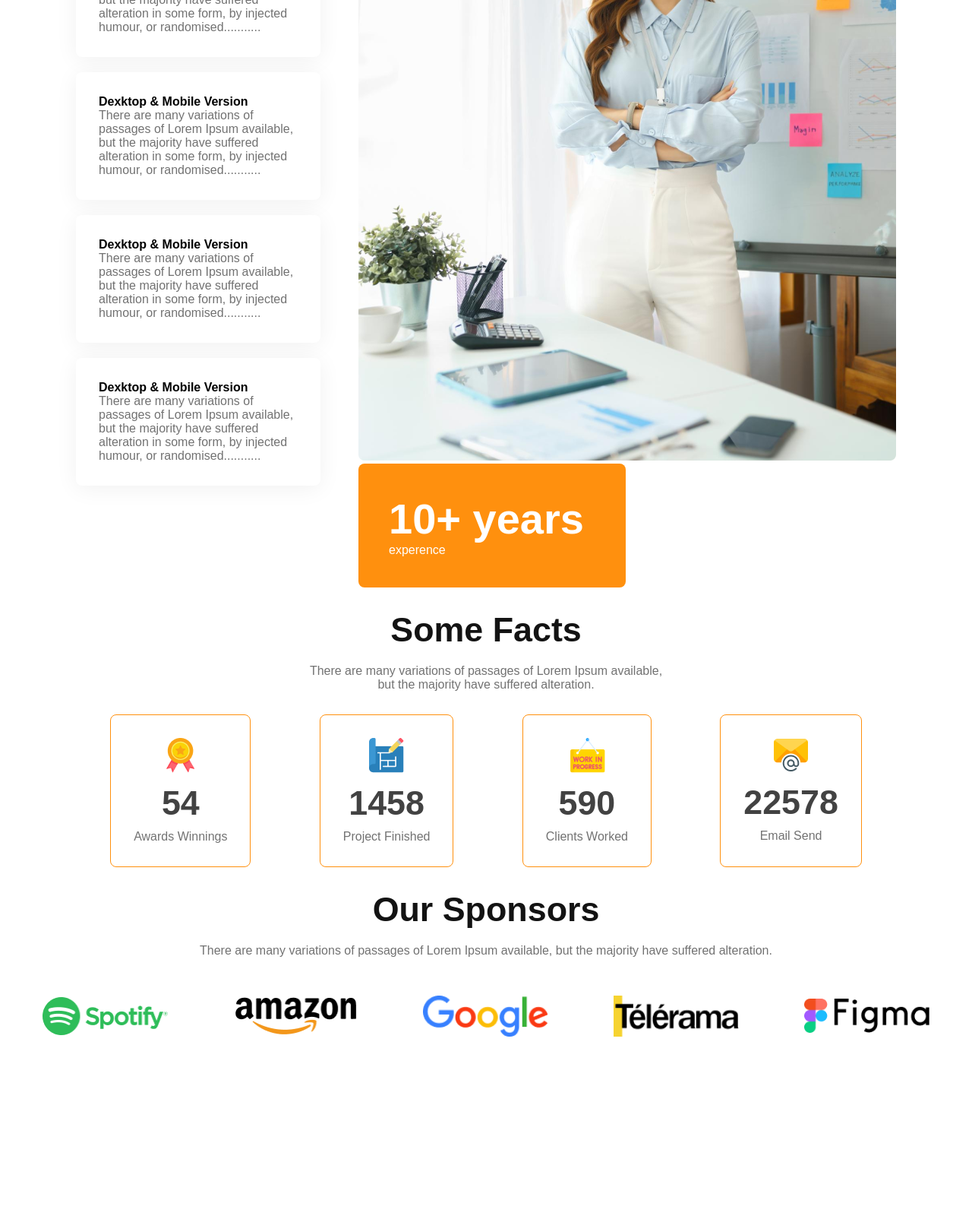
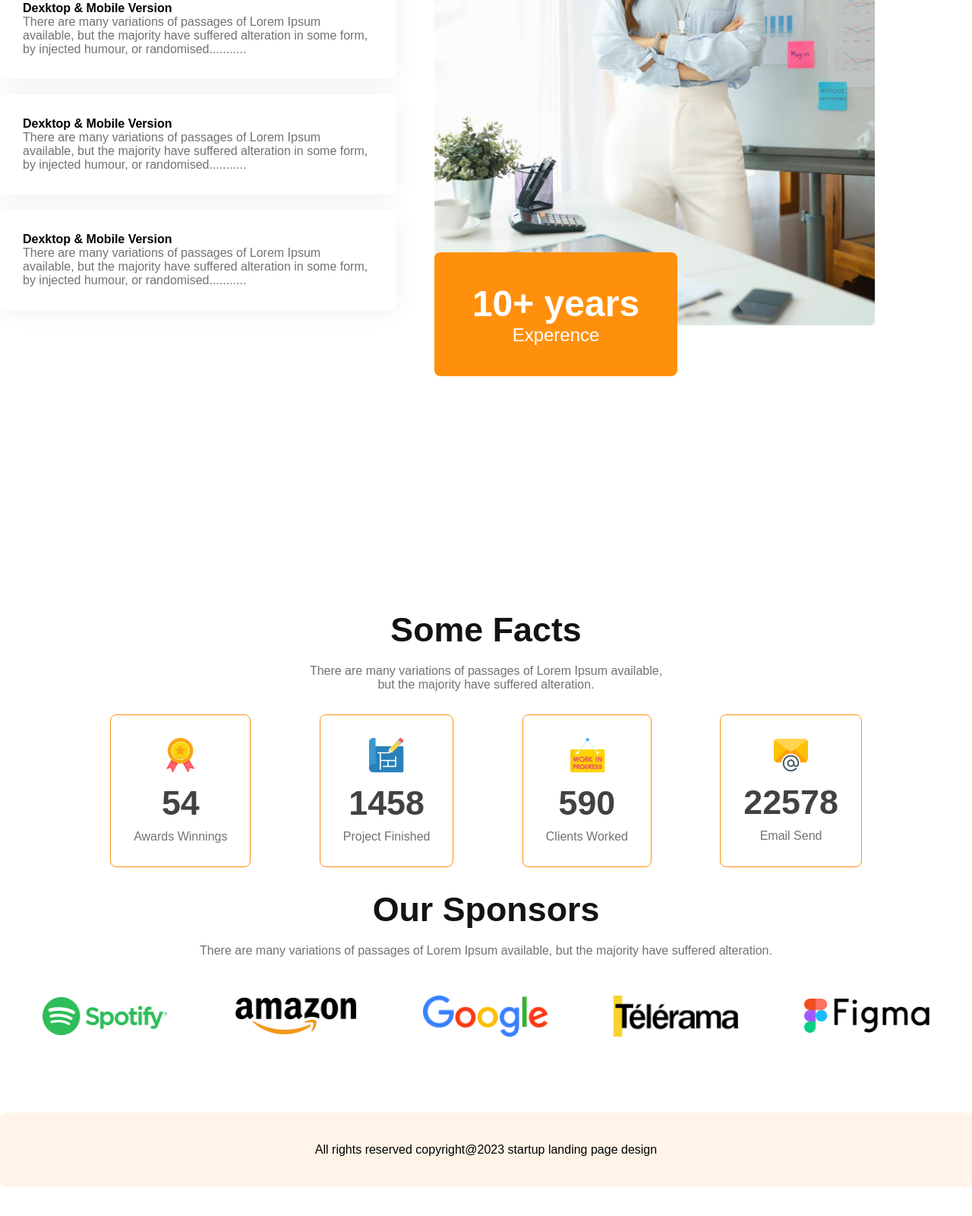
Before and after one commit to roxidev/g3-architects, a plain HTML site: page index.html in a window 1280 px wide. Shown: the part 2107-3707 px from the top of the page at 76% size. Before the commit the page ends 3471 px from the top, so only its background shows below. Drawn offline with Linux system fonts and the light colour scheme.

Commit message:
last commit

```diff
--- a/index.html
+++ b/index.html
@@ -105,7 +105,7 @@
           <img src="images/architect.png" alt="" />
           <div class="ten-years-badge">
             <h2>10+ years</h2>
-            <p>experence</p>
+            <p>Experence</p>
           </div>
         </div>
       </section>
@@ -157,6 +157,10 @@
         </div>
       </section>
     </main>
-    <footer></footer>
+    <footer>
+      <div class="footer">
+        <p>All rights reserved copyright@2023 startup landing page design</p>
+      </div>
+    </footer>
   </body>
 </html>
--- a/style.css
+++ b/style.css
@@ -114,9 +114,7 @@ main {
   margin-top: 100px;
   gap: 50px;
 }
-.feature-content {
-  margin-left: 100px;
-}
+
 .features .section-title {
   border-left: 5px solid #ff900e;
   padding-left: 10px;
@@ -128,18 +126,25 @@ main {
   padding: 30px;
   margin-bottom: 20px;
 }
-.feature-img {
-  margin-right: 100px;
+.feature-img img {
+  height: 70%;
 }
 .ten-years-badge {
   border-radius: 8px;
   background: #ff900e;
   color: #fff;
-  width: 17rem;
+  width: 15rem;
   padding: 40px;
+  text-align: center;
+  position: relative;
+  bottom: 100px;
 }
 .ten-years-badge h2 {
-  font-size: 3.5rem;
+  font-size: 3rem;
+  margin-top: 0;
+}
+.ten-years-badge p {
+  font-size: 1.5rem;
 }
 /* facts section */
 .facts {
@@ -179,6 +184,9 @@ main {
 .sponsors {
   text-align: center;
 }
+.sponsors .section-title {
+  font-weight: 700;
+}
 .sponsors-img-container {
   display: flex;
   justify-content: space-evenly;
@@ -188,6 +196,14 @@ main {
 }
 .sponsors-img-container img {
   width: 165px;
+}
+/* footer section */
+.footer {
+  text-align: center;
+  border-radius: 8px;
+  background: #fff4e7;
+  padding: 40px;
+  margin: 100px 0;
 }
 
 /* responsive media queirs */
@@ -199,6 +215,7 @@ main {
 
   nav,
   .teams-container,
+  .features,
   .facts-card-container,
   .sponsors-img-container {
     flex-direction: column;
@@ -206,6 +223,14 @@ main {
 
   nav ul {
     margin-top: 20px;
+  }
+  .feature-img img {
+    width: 100%;
+    margin-left: 0;
+  }
+  .ten-years-badge {
+    position: static;
+    max-width: 300px;
   }
   .teams-img-container {
     grid-template-columns: 1fr;
@@ -218,6 +243,7 @@ main {
 /* tablet devices */
 @media screen and (min-width: 577px) and (max-width: 960px) {
   nav,
+  .features,
   .teams-container,
   .sponsors-img-container {
     flex-direction: column;
```
